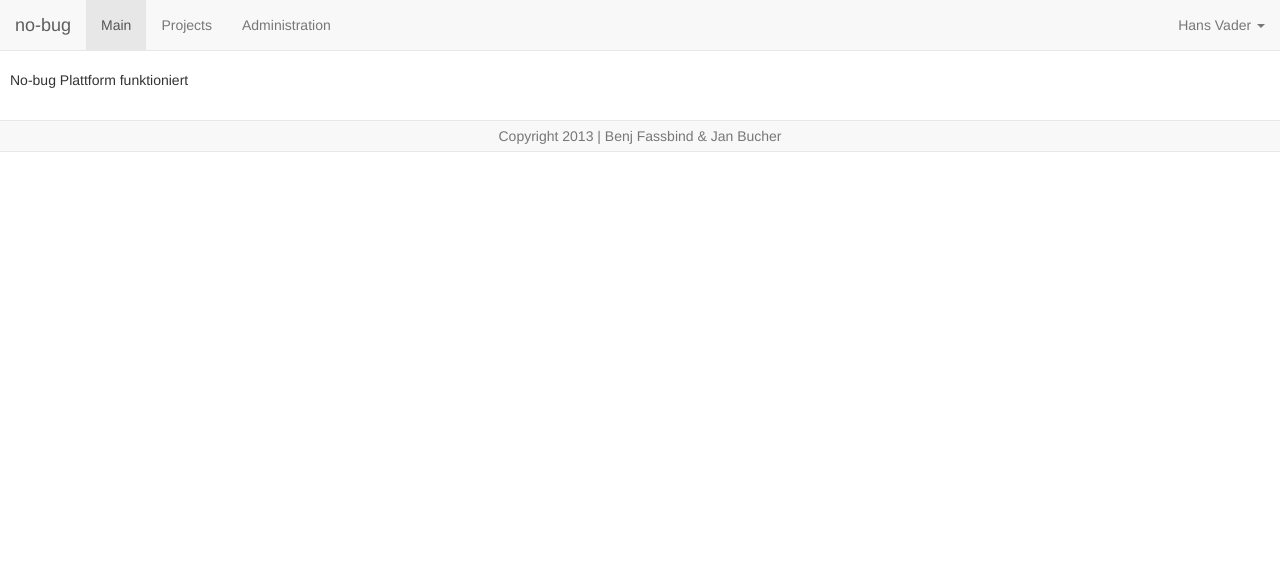
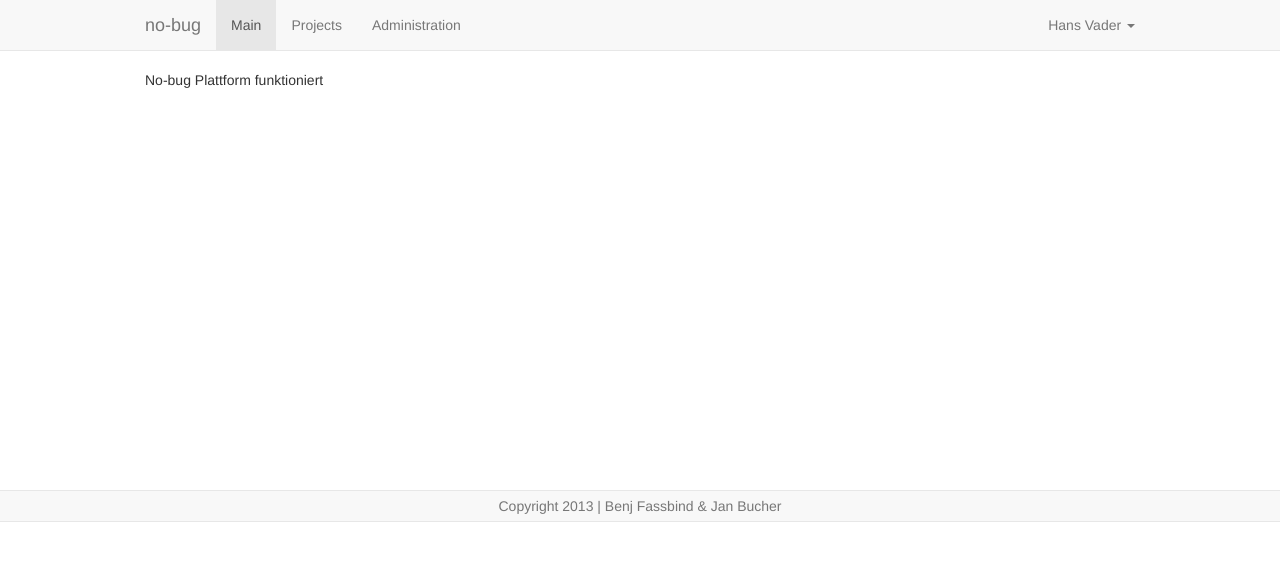
Before and after one commit to dev-jan/no-bug, a PHP site: page / in a window 1280 px wide. Shown: the top 561 px of the page. Run offline with PHP 8.4, Linux system fonts and the light colour scheme; the visitor is signed in with stand-in values (Sample User, id 1); style sheets or scripts are compiled from the project's sources.

Commit message:
Minor design changes (max page width)

```diff
--- a/no-bug/src/administration/user.html
+++ b/no-bug/src/administration/user.html
@@ -5,12 +5,12 @@
 		<meta http-equiv="Content-Type" content="text/html; charset=UTF-8">
 		<meta name="author" content="Benj Fassbind & Jan Bucher" />
 		<meta http-equiv="content-type" content="text/html; charset=utf-8" />
+		<script type="text/javascript" src="../js/bootstrap.min.js"></script>
+		<script type="text/javascript" src="../js/less.js" ></script>
+		<script type="text/javascript" src="../js/global.js" ></script>
 		<link rel="stylesheet" href="../style/bootstrap.min.css" />
 		<link rel="stylesheet/less" type="text/css" href="../style/global.less" />
 		<link rel="stylesheet/less" type="text/css" href="../style/administration.less" />
-		<script type="text/javascript" src="../js/bootstrap.min.js"></script>
-		<script type="text/javascript" src="//raw.github.com/less/less.js/master/dist/less-1.5.0.min.js" ></script>
-		<script type="text/javascript" src="../js/global.js" ></script>
 	</head>
 <body style="padding-top: 70px" onload="javascript:document.loginform.loginUsername.focus();">
 	<div id="header" class="navbar navbar-default navbar-fixed-top">
--- a/no-bug/src/core/header.php
+++ b/no-bug/src/core/header.php
@@ -15,15 +15,16 @@ if (!isset($_SESSION['userId'])) {
 		<meta http-equiv="Content-Type" content="text/html; charset=UTF-8">
 		<meta name="author" content="Benj Fassbind & Jan Bucher" />
 		<meta http-equiv="content-type" content="text/html; charset=utf-8" />
-		<link rel="stylesheet" href="style/bootstrap.min.css" />
-		<link rel="stylesheet/less" type="text/css" href="style/global.less" />
-		<script type="text/javascript" src="js/bootstrap.min.js"></script>
-		<script type="text/javascript" src="js/less.js" ></script>
+		<link rel="stylesheet" href="<?php echo ROOTPATH; ?>style/bootstrap.min.css" />
+		<link rel="stylesheet/less" type="text/css" href="<?php echo ROOTPATH; ?>style/global.less" />
+		<script type="text/javascript" src="<?php echo ROOTPATH; ?>js/bootstrap.min.js"></script>
+		<script type="text/javascript" src="<?php echo ROOTPATH; ?>js/less.js" ></script>
 	</head>
 	<body>
 
 	<!-- The Main navigation Head. -->
 	<div id="header" class="navbar navbar-default navbar-fixed-top">
+		<div id="header-wrapper">
 			<a class="navbar-brand" href="#">no-bug</a>
 			<ul class="nav navbar-nav">
 	      		<li class="active"><a href="#">Main</a></li>
@@ -44,3 +45,4 @@ if (!isset($_SESSION['userId'])) {
 		      	</li>
 		    </ul>
 	    </div>
+	</div>
--- a/no-bug/src/style/global.less
+++ b/no-bug/src/style/global.less
@@ -1,17 +1,35 @@
 /*     Global Stylesheet for every Page    */
-
+@maxpagewidth: 1020px;
 
 body {
 	padding-top: 70px;
 }
 
+#header-wrapper {
+	max-width: @maxpagewidth;
+	margin: auto;
+}
+
 #main {
-	margin-left: 10px;
+	padding-left: 15px;
 	margin-bottom: 30px;
-	margin-right: 10px;
+	padding-right: 15px;
+	min-height: 400px;
+	max-width: @maxpagewidth;
+	margin: auto;
+
+	h1 {
+		border-bottom: 1px solid #eeeeee;
+		padding-bottom: 3px;
+		margin-bottom: 10px;
+		padding-left: 10px;
+	}
 }
 
 #footer {
+
+	margin-top: 20px;
+	margin-bottom: 20px;
 	background-color: #f8f8f8;
 	text-align: center;
 	border-top: solid 1px #e7e7e7;
@@ -20,6 +38,7 @@ body {
 	padding-top: 5px;
 	padding-bottom: 5px;
 }
+
 #login-box {
 	width: 250px;
 	padding-left: 50px;
@@ -29,13 +48,6 @@ body {
 	margin-top: 50px;
 }
 
-#main h1 {
-	border-bottom: 1px solid #eeeeee;
-	padding-bottom: 3px;
-	margin-bottom: 10px;
-	padding-left: 10px;
-}
-
 .nav-tabs {
 	margin-left: 10px;
 	margin-right: 10px;
```
Also changed, not shown: no-bug/src/administration/users.html (+4 -3 lines). Lines whose indentation alone changed are shown as unchanged.
